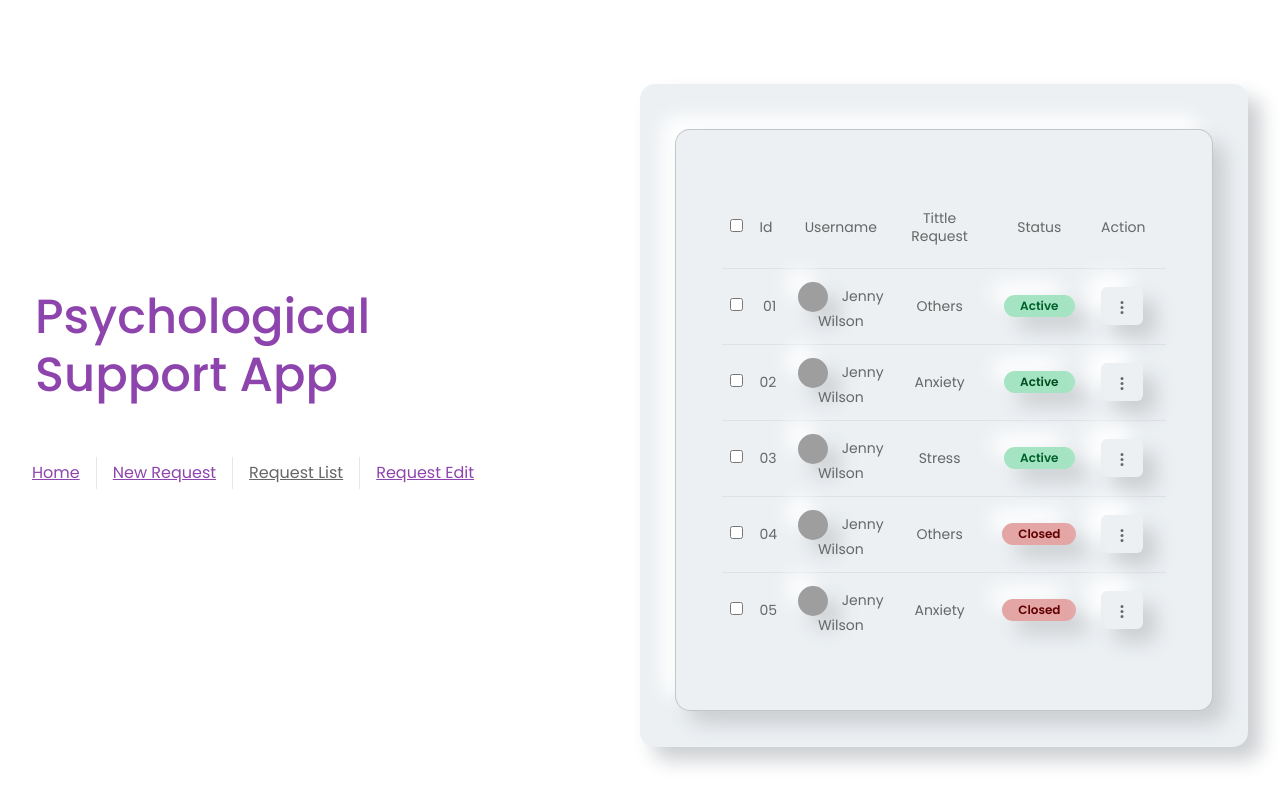
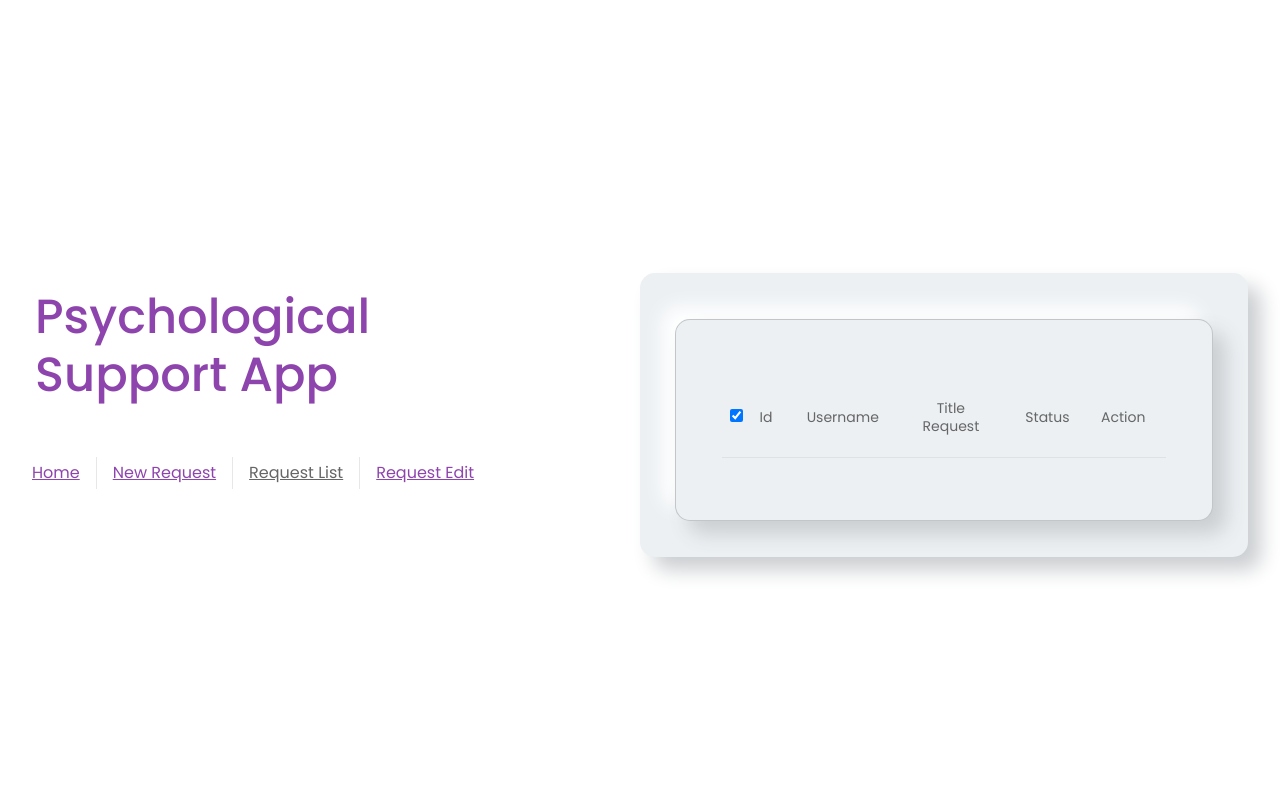
Before and after one commit to GiselaHurtado/Proyect-SupportApp-Frontend, a Vue app: page /requestList in a window 1280 px wide. Built offline with nearby package versions, Linux system fonts and the light colour scheme; grey boxes are pictures that could not be loaded.

Commit message:
new request and requestlis done

```diff
--- a/package.json
+++ b/package.json
@@ -13,7 +13,8 @@
     "bootstrap": "^5.3.3",
     "pinia": "^2.1.7",
     "vue": "^3.4.29",
-    "vue-router": "^4.3.3"
+    "vue-router": "^4.4.0",
+    "vuex": "^4.0.2"
   },
   "devDependencies": {
     "@vitejs/plugin-vue": "^5.0.5",
--- a/src/components/NewRequest.vue
+++ b/src/components/NewRequest.vue
@@ -1,12 +1,58 @@
-<script></script>
+<script setup>
+import { ref, reactive } from 'vue';
+import { useStore } from 'vuex';
+
+const store = useStore();
+
+const requestForm = reactive({
+  date: '',
+  firstName: '',
+  lastName: '',
+  title: '',
+  request: ''
+});
+
+const titleOptions = [
+  'First Interview',
+  'Treatment',
+  'Anxiety',
+  'Stress',
+  'Others'
+];
+
+const submitForm = () => {
+  if (isFormValid()) {
+    const newRequest = {
+      id: Date.now(), // Generamos un ID único
+      ...requestForm
+    };
+
+    // Dispatch una acción de Vuex para agregar la nueva solicitud
+    store.dispatch('addRequest', newRequest);
+
+    // Limpiar el formulario
+    Object.keys(requestForm).forEach(key => requestForm[key] = '');
+
+    // Opcionalmente, mostrar un mensaje de éxito
+    alert('Request submitted successfully!');
+  } else {
+    alert('Please fill all fields before submitting.');
+  }
+};
+
+const isFormValid = () => {
+  return Object.values(requestForm).every(value => value.trim() !== '');
+};
+</script>
+
 <template>
   <div class="container rounded shadow-sm">
-    <form action="">
+    <form @submit.prevent="submitForm">
       <div class="row">
         <div class="col-md-6 col-12 mb-4">
           <div class="form-control d-flex flex-column">
             <p class="h-blue">Request Date:</p>
-                    <input class="inputbox textmuted" type="date">
+            <input class="inputbox textmuted" type="date" v-model="requestForm.date">
           </div>
         </div>
       </div>
@@ -14,13 +60,13 @@
         <div class="col-md-6 col-12 mb-4">
           <div class="form-control d-flex flex-column">
             <p class="h-blue">Applicant's Name:</p>
-                    <input class="inputbox" placeholder="First Name" type="text">
+            <input class="inputbox" placeholder="First Name" type="text" v-model="requestForm.firstName">
           </div>
         </div>
         <div class="col-md-6 col-12 mb-4">
           <div class="form-control d-flex flex-column">
             <p class="h-blue">Last Name:</p>
-                    <input class="inputbox" placeholder="Surname" type="text">
+            <input class="inputbox" placeholder="Surname" type="text" v-model="requestForm.lastName">
           </div>
         </div>
       </div>
@@ -28,23 +74,21 @@
         <div class="col-md-12 mb-4">
           <div class="form-control d-flex flex-column">
             <p class="h-blue">Title of The Request:</p>
-                    <select class="inputbox">
-                        <option value="option1">First Interview</option>
-                        <option value="option2">Treatment</option>
-                        <option value="option3">Anxiety</option>
-                        <option value="option4">Stress</option>
-                        <option value="option5">Others</option>
+            <select class="inputbox" v-model="requestForm.title">
+              <option v-for="option in titleOptions" :key="option" :value="option">
+                {{ option }}
+              </option>
             </select>
           </div>
         </div>
         <div class="col-md-12 mb-4">
           <div class="form-control d-flex flex-column">
             <p class="h-blue">Request:</p>
-                    <textarea class="inputbox" placeholder="Write your request here" maxlength="2000"></textarea>
+            <textarea class="inputbox" placeholder="Write your request here" maxlength="2000" v-model="requestForm.request"></textarea>
           </div>
         </div>
       </div>
-        <div class="btn btn-primary form-control text-center">Submit</div>
+      <button type="submit" class="btn btn-primary form-control text-center">Submit</button>
     </form>
   </div>
 </template>
--- a/src/components/RequestList.vue
+++ b/src/components/RequestList.vue
@@ -1,6 +1,60 @@
 <script setup>
+import { computed, ref } from 'vue'
+import { useStore } from 'vuex'
 
+const store = useStore()
+const requests = ref(computed(() => {
+  const allRequests = store.getters.getAllRequests || []
+  // Asignamos IDs secuenciales y estado 'active' a todas las solicitudes
+  return allRequests.map((request, index) => ({
+    ...request,
+    id: index + 1,
+    status: 'active'
+  }))
+}))
+
+const selectedRequestIds = ref([])
+
+const selectAll = computed({
+  get: () => selectedRequestIds.value.length === requests.value.length,
+  set: (value) => {
+    if (value) {
+      selectedRequestIds.value = requests.value.map(request => request.id)
+    } else {
+      selectedRequestIds.value = []
+    }
+  }
+})
+
+const toggleAllSelection = () => {
+  if (selectedRequestIds.value.length === requests.value.length) {
+    selectedRequestIds.value = []
+  } else {
+    selectedRequestIds.value = requests.value.map(request => request.id)
+  }
+}
+
+const isSelected = (requestId) => {
+  return selectedRequestIds.value.includes(requestId)
+}
+
+const getStatusClass = (status) => {
+  if (!status) return 'bu2' // Valor por defecto si status es undefined o null
+
+  switch(status.toLowerCase()) {
+    case 'active': return 'bu'
+    case 'closed': return 'bu4'
+    default: return 'bu2'
+  }
+}
+
+const handleAction = (action, request, event) => {
+  event.preventDefault()
+  // Implementar lógica para cada acción
+  console.log(`Action ${action} for request ${request.id}`)
+}
 </script>
+
 <template>
 <div class="bg-custom">
     <div class="card">
@@ -8,51 +62,33 @@
             <table class="table">
                 <thead>
                     <tr>
-                        <th class="col checkbox"><input type="checkbox" id="selectAll"></th>
+                        <th class="col checkbox">
+                            <input type="checkbox" id="selectAll" v-model="selectAll" @change="toggleAllSelection">
+                        </th>
                         <th scope="col" class="id">Id</th>
                         <th scope="col" class="username">Username</th>
-                        <th scope="col" class="designation">Tittle Request</th>
+                        <th scope="col" class="designation">Title Request</th>
                         <th scope="col" class="status">Status</th>
                         <th scope="col" class="action">Action</th>
                     </tr>
                 </thead>
                 <tbody>
-                    <tr style="height:70px">
-                        <td class="col-auto"><input type="checkbox" id="select1"></td>
-                        <td class="id">01</td>
+                    <tr v-for="request in requests" :key="request.id" style="height:70px">
+                        <td class="col-auto">
+                            <input type="checkbox" :id="'select' + request.id"
+                                   :checked="isSelected(request.id)"
+                                   @change="selectAll = false; $event.target.checked ? selectedRequestIds.push(request.id) : selectedRequestIds.splice(selectedRequestIds.indexOf(request.id), 1)">
+                        </td>
+                        <td class="id">{{ request.id }}</td>
                         <td class="username">
                             <img src="https://svgshare.com/i/16Gq.svg" alt="Avatar" class="user-avatar">
-                            Jenny Wilson
+                            {{ request.firstName }} {{ request.lastName }}
                         </td>
-                        <td class="designation">Others</td>
+                        <td class="designation">{{ request.title }}</td>
                         <td class="status">
-                            <button class="btn btn status-button bu">Active</button>
-                        </td>
-                        <td class="action">
-                            <div class="dropdown">
-                                <button class="btn btn-white dropdown-toggle" type="button" id="dropdownMenuButton1" data-bs-toggle="dropdown" aria-expanded="false">
-                                <svg xmlns="http://www.w3.org/2000/svg" width="16" height="16" fill="currentColor" class="bi bi-three-dots-vertical" viewBox="0 0 16 16">
-                                    <path d="M8 12a1.5 1.5 0 1 0 0 3 1.5 1.5 0 0 0 0-3zm0-5a1.5 1.5 0 1 0 0 3 1.5 1.5 0 0 0 0-3zm0-5a1.5 1.5 0 1 0 0 3 1.5 1.5 0 0 0 0-3z"/>
-                                </svg>
+                            <button class="btn btn status-button" :class="getStatusClass(request.status)">
+                                {{ request.status }}
                             </button>
-                                <ul class="dropdown-menu" aria-labelledby="dropdownMenuButton1">
-                                    <li><a class="dropdown-item" href="#">Edit</a></li>
-                                    <li><a class="dropdown-item" href="#">Delete</a></li>
-                                    <li><a class="dropdown-item" href="#">Closed</a></li>
-                                </ul>
-                            </div>
-                        </td>
-                    </tr>
-                    <tr style="height:70px">
-                        <td class="col-auto"><input type="checkbox" id="select2"></td>
-                        <td class="col-auto">02</td>
-                        <td class="username">
-                            <img src="https://svgshare.com/i/16Gq.svg" alt="Avatar" class="user-avatar">
-                                Jenny Wilson
-                        </td>
-                        <td class="designation">Anxiety</td>
-                        <td class="status">
-                            <button class="btn btn status-button bu2">Active</button>
                         </td>
                         <td class="action">
                             <div class="dropdown">
@@ -62,87 +98,9 @@
                                     </svg>
                                 </button>
                                 <ul class="dropdown-menu" aria-labelledby="dropdownMenuButton1">
-                                    <li><a class="dropdown-item" href="#">Edit</a></li>
-                                    <li><a class="dropdown-item" href="#">Delete</a></li>
-                                    <li><a class="dropdown-item" href="#">Closed</a></li>
-                                </ul>
-                            </div>
-                        </td>
-                    </tr>
-                    <tr style="height:70px">
-                        <td class="col-auto"><input type="checkbox" id="select3"></td>
-                        <td class="col-auto">03</td>
-                        <td class="username">
-                            <img src="https://svgshare.com/i/16Gq.svg" alt="Avatar" class="user-avatar">
-                                Jenny Wilson
-                        </td>
-                        <td class="designation">Stress</td>
-                        <td class="status">
-                            <button class="btn btn status-button bu3">Active</button>
-                        </td>
-                        <td class="action">
-                            <div class="dropdown">
-                                <button class="btn btn-white dropdown-toggle" type="button" id="dropdownMenuButton1" data-bs-toggle="dropdown" aria-expanded="false">
-                                    <svg xmlns="http://www.w3.org/2000/svg" width="16" height="16" fill="currentColor" class="bi bi-three-dots-vertical" viewBox="0 0 16 16">
-                                        <path d="M8 12a1.5 1.5 0 1 0 0 3 1.5 1.5 0 0 0 0-3zm0-5a1.5 1.5 0 1 0 0 3 1.5 1.5 0 0 0 0-3zm0-5a1.5 1.5 0 1 0 0 3 1.5 1.5 0 0 0 0-3z"/>
-                                    </svg>
-                                </button>
-                                <ul class="dropdown-menu" aria-labelledby="dropdownMenuButton1">
-                                    <li><a class="dropdown-item" href="#">Edit</a></li>
-                                    <li><a class="dropdown-item" href="#">Delete</a></li>
-                                    <li><a class="dropdown-item" href="#">Closed</a></li>
-                                </ul>
-                            </div>
-                        </td>
-                    </tr>
-                    <tr style="height:70px">
-                        <td class="col-auto"><input type="checkbox" id="select4"></td>
-                        <td class="col-auto">04</td>
-                        <td class="username">
-                            <img src="https://svgshare.com/i/16Gq.svg" alt="Avatar" class="user-avatar">
-                                Jenny Wilson
-                        </td>
-                        <td class="designation">Others</td>
-                        <td class="status">
-                            <button class="btn btn status-button bu4">Closed</button>
-                        </td>
-                        <td class="action">
-                            <div class="dropdown">
-                                <button class="btn btn-white dropdown-toggle" type="button" id="dropdownMenuButton1" data-bs-toggle="dropdown" aria-expanded="false">
-                                    <svg xmlns="http://www.w3.org/2000/svg" width="16" height="16" fill="currentColor" class="bi bi-three-dots-vertical" viewBox="0 0 16 16">
-                                        <path d="M8 12a1.5 1.5 0 1 0 0 3 1.5 1.5 0 0 0 0-3zm0-5a1.5 1.5 0 1 0 0 3 1.5 1.5 0 0 0 0-3zm0-5a1.5 1.5 0 1 0 0 3 1.5 1.5 0 0 0 0-3z"/>
-                                    </svg>
-                                </button>
-                                <ul class="dropdown-menu" aria-labelledby="dropdownMenuButton1">
-                                    <li><a class="dropdown-item" href="#">Edit</a></li>
-                                    <li><a class="dropdown-item" href="#">Delete</a></li>
-                                    <li><a class="dropdown-item" href="#">Closed</a></li>
-                                </ul>
-                            </div>
-                        </td>
-                    </tr>
-                    <tr style="height:70px">
-                        <td class="col-auto" style="border-bottom: none;"><input type="checkbox" id="select5"></td>
-                        <td class="col-auto" style="border-bottom: none;">05</td>
-                        <td class="username" style="border-bottom: none;">
-                            <img src="https://svgshare.com/i/16Gq.svg" alt="Avatar" class="user-avatar">
-                                Jenny Wilson
-                        </td>
-                        <td class="designation" style="border-bottom: none;">Anxiety</td>
-                        <td class="status" style="border-bottom: none;">
-                            <button class="btn btn status-button bu5">Closed</button>
-                        </td>
-                        <td class="action" style="border-bottom: none;">
-                            <div class="dropdown">
-                                <button class="btn btn-white dropdown-toggle" type="button" id="dropdownMenuButton1" data-bs-toggle="dropdown" aria-expanded="false">
-                                    <svg xmlns="http://www.w3.org/2000/svg" width="16" height="16" fill="currentColor" class="bi bi-three-dots-vertical" viewBox="0 0 16 16">
-                                        <path d="M8 12a1.5 1.5 0 1 0 0 3 1.5 1.5 0 0 0 0-3zm0-5a1.5 1.5 0 1 0 0 3 1.5 1.5 0 0 0 0-3zm0-5a1.5 1.5 0 1 0 0 3 1.5 1.5 0 0 0 0-3z"/>
-                                    </svg>
-                                </button>
-                                <ul class="dropdown-menu" aria-labelledby="dropdownMenuButton1">
-                                    <li><a class="dropdown-item" href="#">Edit</a></li>
-                                    <li><a class="dropdown-item" href="#">Delete</a></li>
-                                    <li><a class="dropdown-item" href="#">Closed</a></li>
+                                    <li><a class="dropdown-item" href="#" @click="handleAction('edit', request, $event)">Edit</a></li>
+                                    <li><a class="dropdown-item" href="#" @click="handleAction('delete', request, $event)">Delete</a></li>
+                                    <li><a class="dropdown-item" href="#" @click="handleAction('close', request, $event)">Close</a></li>
                                 </ul>
                             </div>
                         </td>
@@ -152,8 +110,8 @@
         </div>
     </div>
 </div>
+</template>
 
-</template>
 <style scoped>
 @import url('https://fonts.googleapis.com/css2?family=Poppins:wght@300;400;500;600;700;800;900&display=swap');
 
--- a/src/router/index.js
+++ b/src/router/index.js
@@ -1,5 +1,8 @@
 import { createRouter, createWebHistory } from 'vue-router'
 import HomeView from '../views/HomeView.vue'
+import NewRequest from '../components/NewRequest.vue'
+import RequestList from '../components/RequestList.vue'
+import RequestEdit from '../components/RequestEdit.vue'
 
 const router = createRouter({
   history: createWebHistory(import.meta.env.BASE_URL),
--- /dev/null
+++ b/src/stores/index.js
@@ -0,0 +1,20 @@
+import { createStore } from 'vuex'
+
+export default createStore({
+  state: {
+    requests: []
+  },
+  mutations: {
+    ADD_REQUEST(state, request) {
+      state.requests.push(request)
+    }
+  },
+  actions: {
+    addRequest({ commit }, request) {
+      commit('ADD_REQUEST', request)
+    }
+  },
+  getters: {
+    getAllRequests: (state) => state.requests
+  }
+})
```
Also changed, not shown: src/main.js (+4 -4 lines), src/stores/supportap.js (+23 -23 lines), 1 other file (tests, documents, lock files or other folders). Lines whose indentation alone changed are shown as unchanged.
